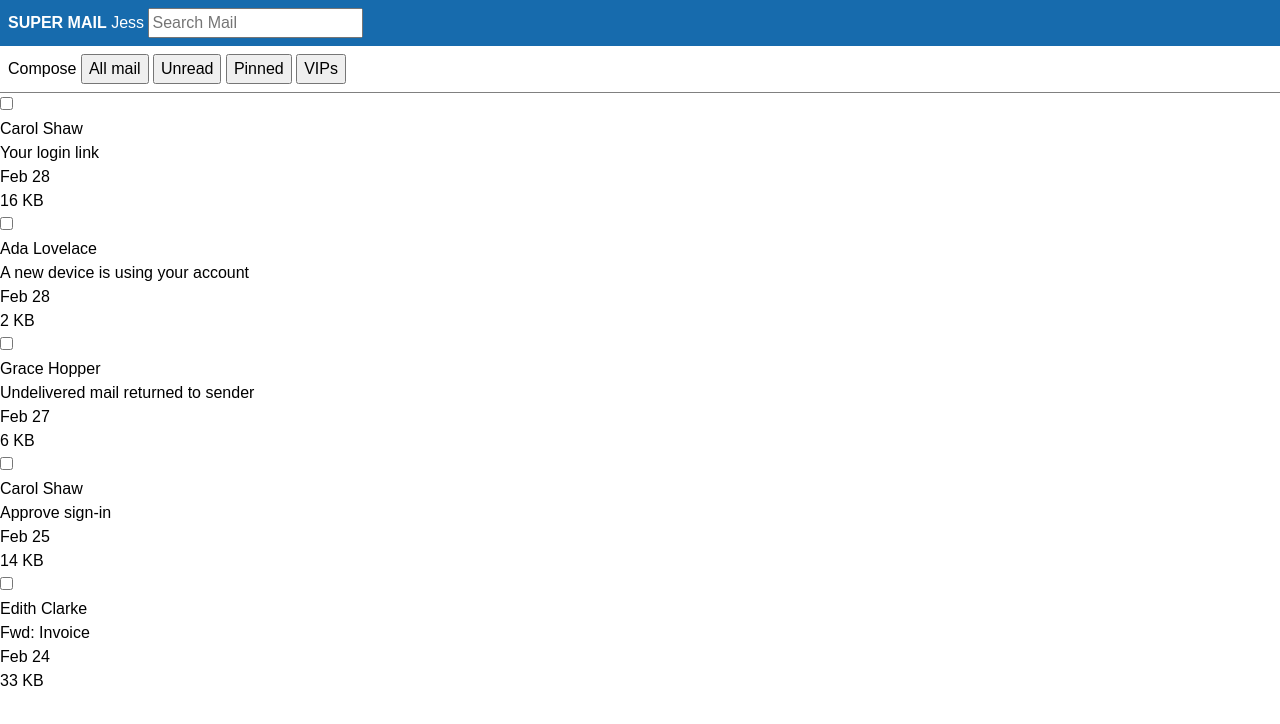
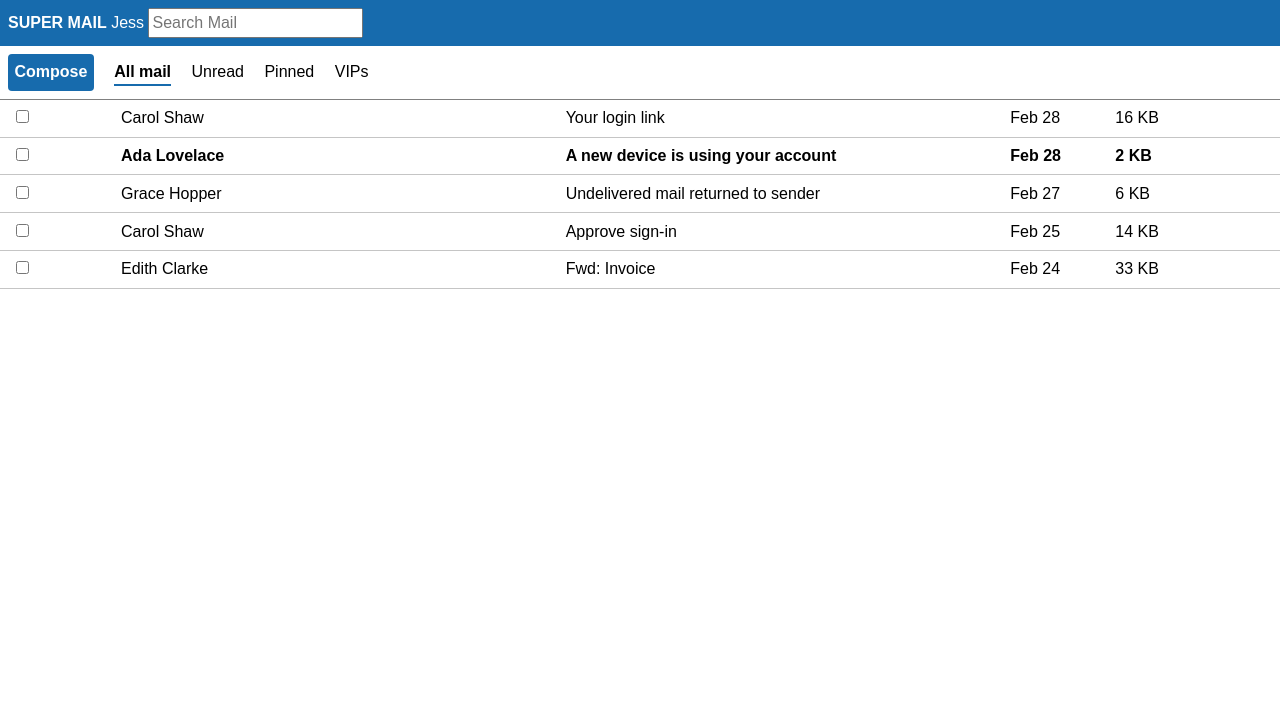
Before and after one commit to bloominstituteoftechnology/module-project-html-and-css-ii-JoshWR, a plain HTML site: page index.html in a window 1280 px wide. Drawn offline with Linux system fonts and the light colour scheme.

Commit message:
all tasks complete

```diff
--- a/index.html
+++ b/index.html
@@ -93,28 +93,73 @@ p, h1, h2, h3, h4, h5, h6 {
     /* 👉 Task 9- Target the "Compose" button, although note it's a div instead an actual button.
     Give it color, bold text, background, padding, border radius, margin right, and a cursor of pointer. */
 
+      #compose {
+        color: white;
+        font-weight: bold;
+        background: #176bad;
+        border-radius: 4px;
+        padding: 0.4rem;
+        margin-right: 1rem;
+        cursor: pointer;
+
+      }
+
     /* 👉 Task 10- Research how to remove all the default styling of button elements.
     Target the button elements inside the element with id headerBottom.
     Remove all their styling, give them a bit of margin to the right, and a cursor of pointer. */
+
+    #headerBottom button{
+      padding: 0;
+      border: none;
+      background: none;
+      margin-right: 1rem;
+    }
 
     /* 👉 Task 11- Target the button element inside the id headerBottom that has a class of active
     Make the font weight be bolder, and add a bottom border of 2 pixels solid color (you choose the color).
     Add the class name to the "All mail" button. */
 
+    #headerBottom button.active {
+      font-weight: bold;
+      border-bottom: 2px solid #176bad;
+    }
+
     /* 👉 Task 12- Target all divs directly nested inside elements with a class of email,
     and make them display as inline-block elements.
     This will make each email render all its details in the same line*/
 
+      .email div {
+        display: inline-block;
+      }
+
     /* 👉 Task 13- Target the elements with a class of email.
     Give them some padding, bigger padding to the left, and a bottom border of very light grey. */
+
+      .email {
+        padding: 0.4rem;
+        padding-left: 1rem;
+        border-bottom: 1px solid #c5c5c5;
+      }
 
     /* 👉 Task 14- Target each div inside the element with a class of email.
     Make the email author and the email subject take 35% of the width of the parent element.
     Make the check, the date and the size take up 8% of the width of the parent element.
     This will arrange the details in visible columns. */
 
+      .email-name, .email-subject {
+        width: 35%;
+      }
+
+      .email-check, .email-date, .email-size {
+        width: 8%;
+      }
+
     /* 👉 Task 15- Target the second email and have its font weight be bold.
     This will make it look "unread". */
+
+    .email:nth-child(2) {
+      font-weight: bold;
+    }
 
     /* Well done! Check the design file to make sure you are close enough. */
 
@@ -138,9 +183,9 @@ p, h1, h2, h3, h4, h5, h6 {
         </div>
       </div>
       <div id="headerBottom">
-        <div>Compose</div>
+        <div id="compose">Compose</div>
         <div>
-          <button>All mail</button>
+          <button class="active">All mail</button>
           <button>Unread</button>
           <button>Pinned</button>
           <button>VIPs</button>
```
